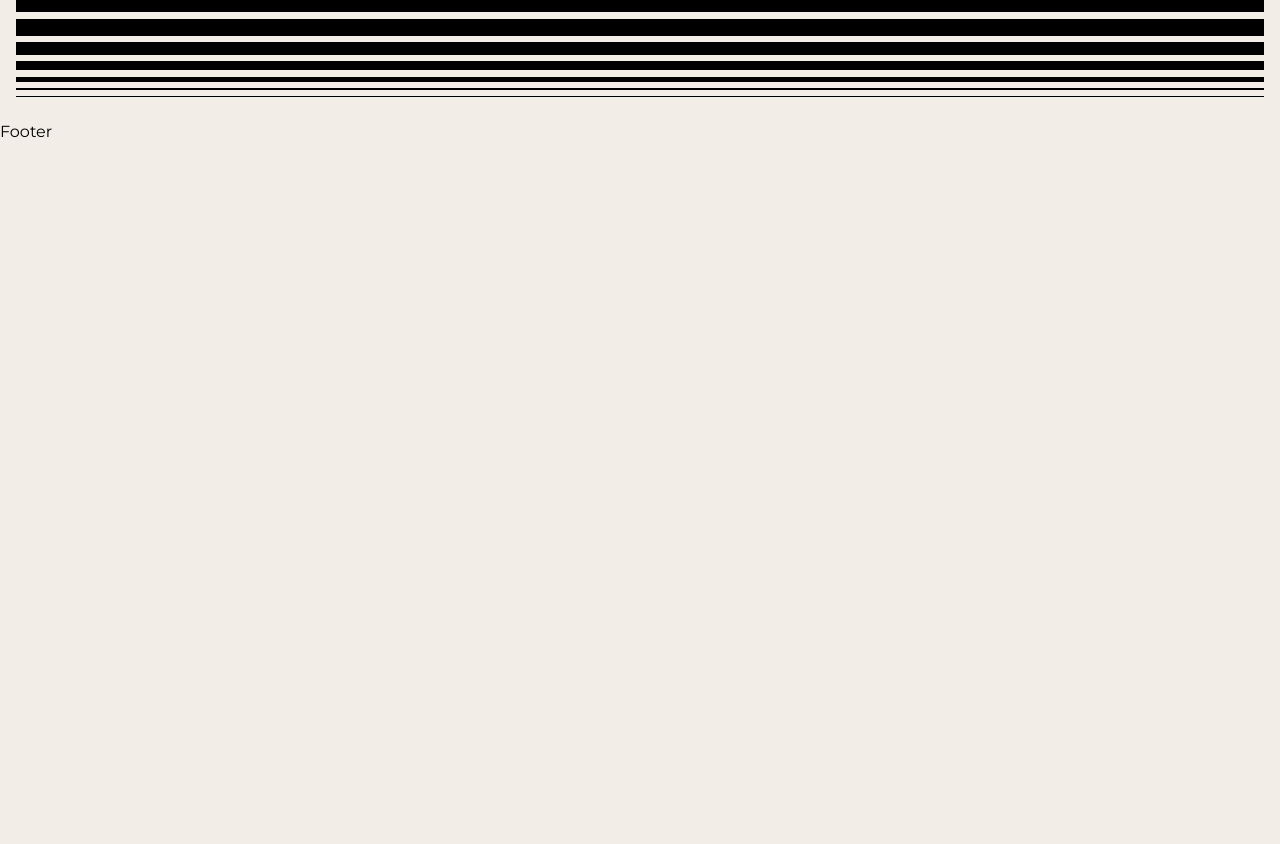
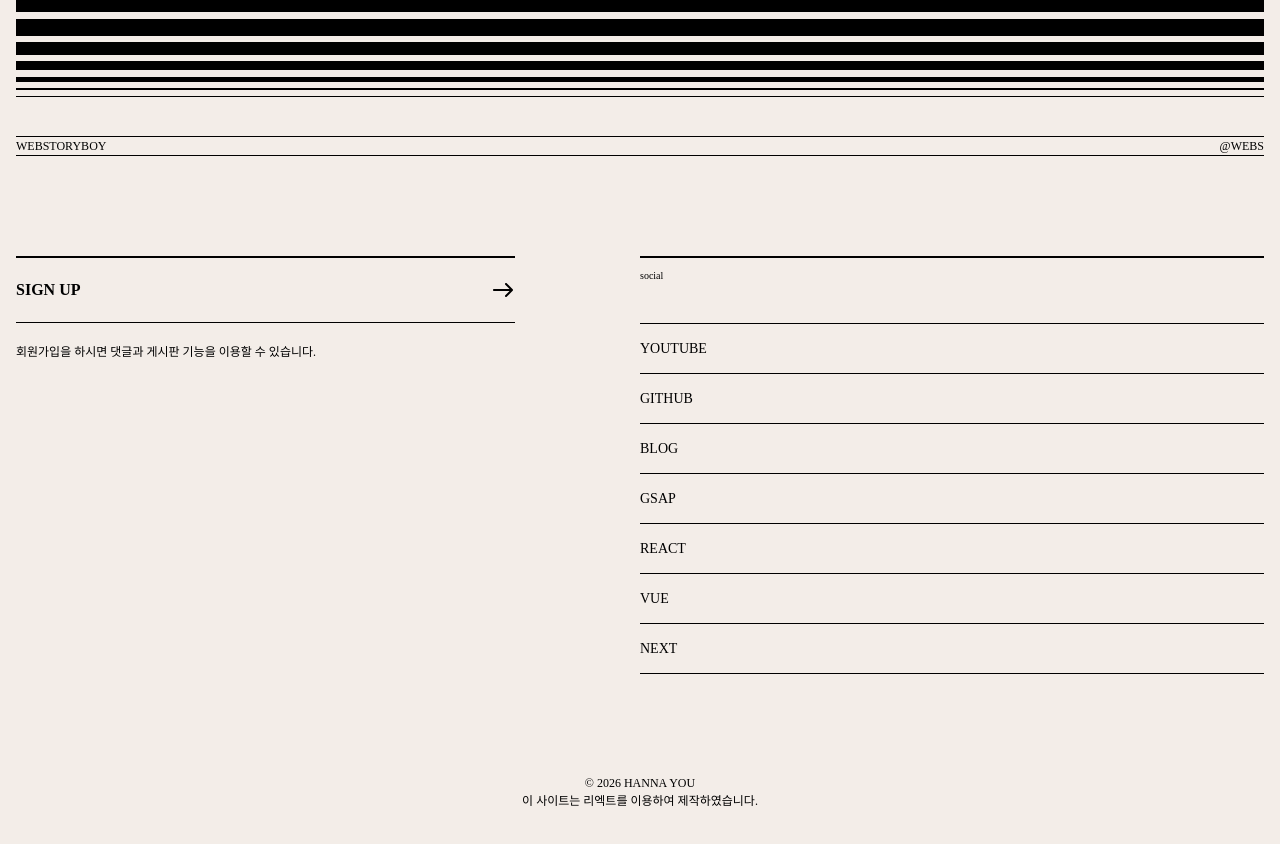
Before and after one commit to hannayou1/2607youtube, a React (Create React App) app: page / in a window 1280 px wide. Shown: the part 6240-7084 px from the top of the page. Before the commit the page ends 6384 px from the top, so only its background shows below. Built offline with nearby package versions, Linux system fonts and the light colour scheme; a small style sheet from the web is missing; a web font is replaced by a local one.

Commit message:
19강 푸터 완성

```diff
--- a/src/assets/scss/section/_footer.scss
+++ b/src/assets/scss/section/_footer.scss
@@ -1,6 +1,9 @@
+
+
 #footer {
     font-family: var(--mainKor-font);
 }
+
 .footer__inner {
     padding: 16px;
 
@@ -12,22 +15,14 @@
         display: flex;
         justify-content: space-between;
     }
+
     .footer__info {
         display: flex;
         justify-content: space-between;
         margin: 100px 0;
 
-        @media (max-width: 800px){
-            flex-direction: column;
-        }
-
     .left {
         width: 40%;
-
-            @media (max-width: 800px){
-                width: 100%;
-            }
-
         .title {
             border-top: 2px solid var(--black);
             border-bottom: 1px solid var(--black);
@@ -43,6 +38,7 @@
                 border-color: transparent;
             }
         }
+
         .desc {
             font-size: 12px;
             padding-top: 20px;
@@ -50,6 +46,10 @@
             @media (max-width: 800px){
                 margin-bottom: 40px;
             }
+        }
+
+        @media (max-width: 800px){
+            width: 100%;
         }
     }
 
@@ -66,6 +66,7 @@
             margin-bottom: 40px;
             padding-top: 10px;
         }
+
         ul {
             border-top: 1px solid var(--black);
 
@@ -84,14 +85,14 @@
                     opacity: 0;
                     transition: all 0.3s;
                 }
-
-                    &:hover {
-                        em {
+                &:hover em {
                     opacity: 1;
                 }
             }
         }
     }
+    @media (max-width: 800px){
+        flex-direction: column;
     }
 }
     .footer__right {
@@ -100,4 +101,5 @@
         font-size: 12px;
         margin-bottom: 20px;
     }
+
 }
--- a/src/components/Footer.jsx
+++ b/src/components/Footer.jsx
@@ -1,7 +1,80 @@
 import React from "react";
 
+const footerText = [
+    {
+        title: "youtube",
+        desc: "유튜브에 오시면 더 많은 강의를 볼 수 있습니다.",
+        link: "https://www.youtube.com/@Webstoryboy",
+    },
+    {
+        title: "github",
+        desc: "깃헙에 오시면 더 많은 소스를 볼 수 있습니다.",
+        link: "https://github.com/webstoryboy",
+    },
+    {
+        title: "blog",
+        desc: "블러그에 오시면 더 많은 정보를 볼 수 있습니다.",
+        link: "https://webstoryboy.co.kr",
+    },
+    {
+        title: "gsap",
+        desc: "GSAP에 오시면 더 많은 강의를 볼 수 있습니다.",
+        link: "https://www.youtube.com/playlist?list=PL4UVBBIc6giL8-6jvrClimg0cFL-Muqiq",
+    },
+    {
+        title: "react",
+        desc: "리액트로 만든 사이트를 같이 만들어 봅니다.",
+        link: "https://github.com/webstoryboy/port2023-react",
+    },
+    {
+        title: "vue",
+        desc: "뷰로 만든 사이트를 같이 만들어 봅니다.",
+        link: "https://github.com/webstoryboy/port2023-vue",
+    },
+    {
+        title: "next",
+        desc: "넥스트로 만든 사이트를 같이 만들어 봅니다.",
+        link: "https://github.com/webstoryboy/port2023-next",
+    },
+];
+
 const Footer = () => {
-  return <div>Footer</div>;
+  return (
+
+    <footer id="footer" role="contentinfo">
+        <div className="footer__inner">
+            <h2 className="footer__text">
+                <div>webstoryboy</div>
+                <div>@webs</div>
+            </h2>
+            <div className="footer__info">
+                <div className="left">
+                    <div className="title">
+                        <a href="#">sign up</a>
+                    </div>
+                    <p className="desc">회원가입을 하시면 댓글과 게시판 기능을 이용할 수 있습니다.</p>
+                </div>
+                <div className="right">
+                    <h3>social</h3>
+                    <ul>
+						{footerText.map((footer, key)=>(
+							<li key={key}>
+								<a href={footer.link}>{footer.title}</a>
+								<em>{footer.desc}</em>
+							</li>
+						))}
+
+
+                    </ul>
+                </div>
+            </div>
+            <div className="footer__right">
+                &copy; 2026 Hanna You<br />
+                이 사이트는 리엑트를 이용하여 제작하였습니다.
+            </div>
+        </div>
+    </footer>
+  );
 };
 
 export default Footer;
```
Lines whose indentation alone changed are shown as unchanged.
